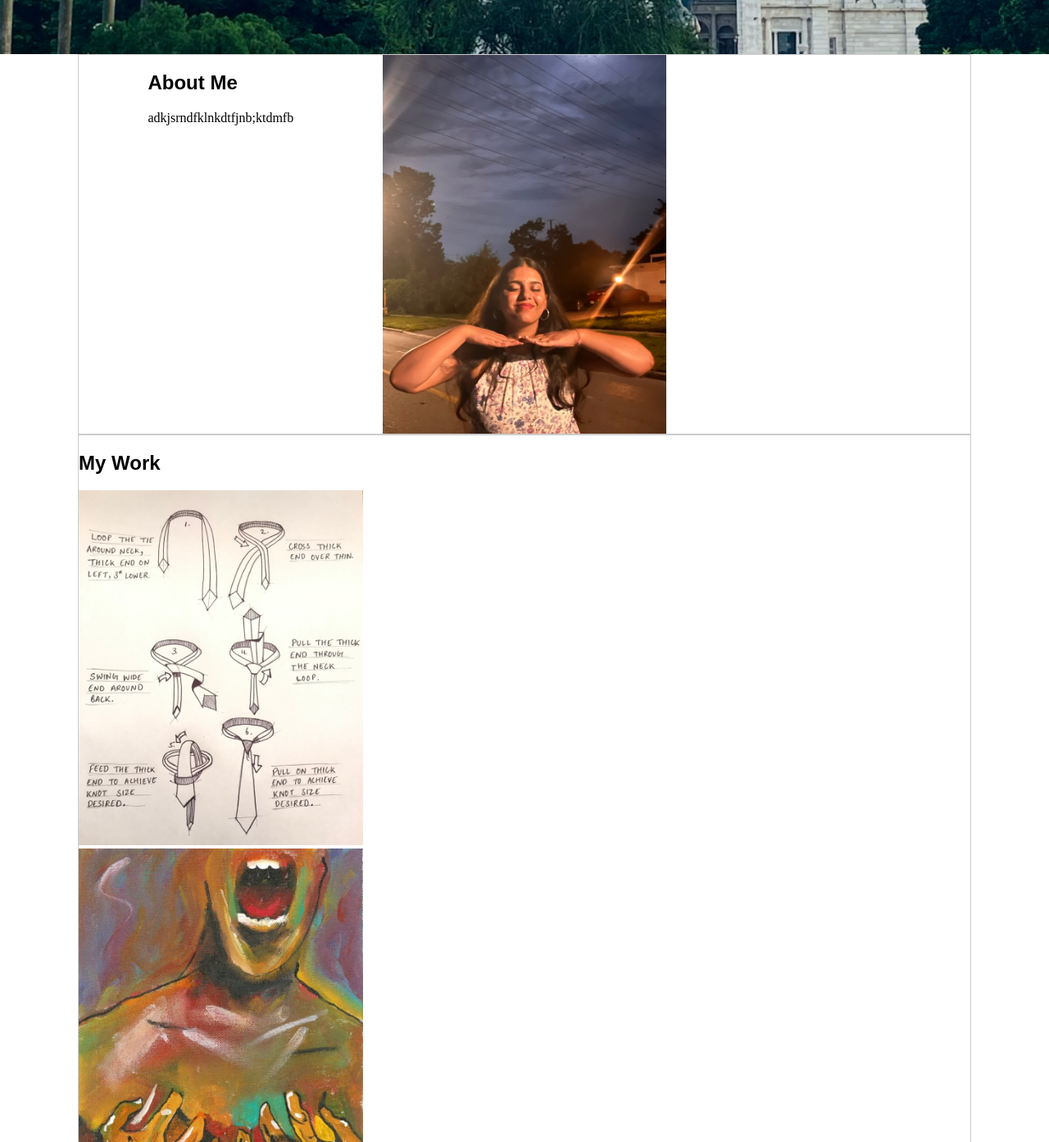
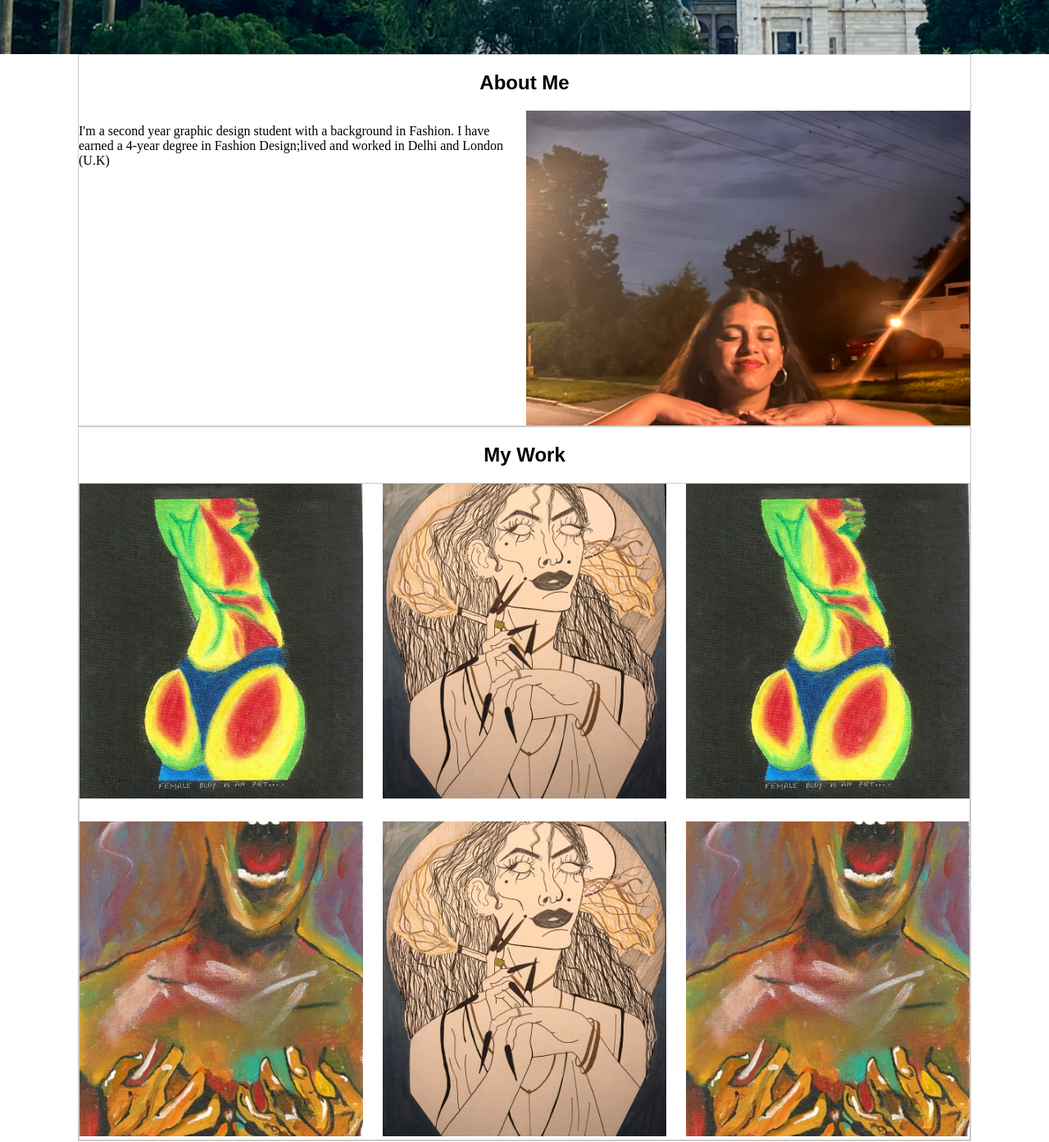
Before and after one commit to priyankshi2809/profile-page, a plain HTML site: page index.html in a window 1280 px wide. Shown: the part 640-2033 px from the top of the page at 82% size. Drawn offline with Linux system fonts and the light colour scheme.

Commit message:
html.index

```diff
--- a/css/main.css
+++ b/css/main.css
@@ -15,8 +15,9 @@ img {
 }
 
 
-h1, h2, a {
+h1 {
   font-family: 'Fira Sans', sans-serif;
+  text-align: center;
 }
 
 header p {
@@ -47,10 +48,6 @@ nav a:focus {
 }
 
 section {
-  display: grid;
-  grid-template-columns: 1fr 1fr 1fr;
-  gap: 1.5rem;
-  margin: 0 auto;
   border: 1px solid #ccc;
 
 }
@@ -59,7 +56,7 @@ section {
   width: 100%;
   background-color: #808000;
   height: 80vh;
-  background-image: url("../images/F85F6575-A4B9-4A03-9E81-B5B01F6F5115_1_105_c.jpeg");
+  background-image: url("../images/topimage.jpeg");
   background-repeat: no-repeat;
   background-position: center center;
   background-size: cover;
@@ -79,5 +76,30 @@ section {
   display: grid;
   grid-template-columns: 1fr 1fr 1fr;
   gap: 1.5rem;
-  max-width: 1080px;
 }
+
+div > img{
+  width: 100%;
+  height: 30vw;
+  object-fit: cover;
+}
+
+.aboutme {
+  display: flex;
+  gap: 1rem;
+  width: 100%;
+}
+
+.wrapper {
+  max-width: 1090px;
+  margin: 0 auto;
+}
+
+footer{
+  background-color: #000000;
+}
+
+footer p {
+  color: #ffffff;
+  text-align: center;
+}
--- a/index.html
+++ b/index.html
@@ -10,33 +10,49 @@
 
   <nav>
     <ul>
-        <li><a href="#About Me">About Me</a></li>
-        <li><a href="#My Work">My Work</a></li>
+      <li><a href="#about-me">About Me</a></li>
+      <li><a href="#my-work">My Work</a></li>
     </ul>
   </nav>
   <header class="hero-banner">
 
   </header>
-    <main>
+  <main class="wrapper">
 
-      <section class="about-me">
-        <div class="about-me">
-          <h1>About Me</h1>
-          <p>adkjsrndfklnkdtfjnb;ktdmfb</p>
+    <section>
+      <h1 id="about-me">About Me</h1>
+      <div class="aboutme">
+        <p>I'm a second year graphic design student with a background in Fashion. I have earned a 4-year degree in Fashion Design;lived and worked in Delhi and London (U.K) </p>
+        <img src="images/aboutme.jpeg" alt="">
       </div>
-        <img src="images/B734CEEF-0EF2-485B-BB20-0426DA2AA672_1_105_c.jpeg" alt="">
     </section>
 
-      <section class="my-work">
+    <section>
       <div class="my-work">
-          <h1>My Work</h1>
-          <img src="images/8DA1ACDE-DD6E-41EC-8470-06853D5BE50D_1_105_c.jpeg" alt="">
-          <img src="images/23E5483A-690A-42AC-8471-CD667B83323A.jpeg" alt="">
-          <img src="images/50f66f90-5955-44a7-881b-16c5c5a0bc05.jpg" alt="">
-          <img src="images/80C1D2FE-7A52-483C-94D4-D732F36BFB60.jpeg" alt="">
-          <img src="images/B3F65F13-CE85-448A-988F-D6F62F1CCB4F_1_105_c.jpeg" alt="">
-          <img src="images/CE7AA5AA-8A5A-4050-B461-C1F5CF357085_1_105_c.jpeg" alt="">
+        <h1 id="my-work">My Work</h1>
+        <section class="grid">
+          <div class="artone">
+            <img src="images/bodyart.jpeg" alt="">
           </div>
+          <div class="arttwo">
+            <img src="images/witchart.jpeg" alt="">
+          </div>
+          <div class="artthree">
+            <img src="images/bodyart.jpeg" alt="">
+          </div>
+          <div class="artfour">
+            <img src="images/myart.jpeg" alt="">
+          </div>
+          <div class="artfive">
+            <img src="images/witchart.jpeg" alt="">
+          </div>
+          <div class="artsix">
+            <img src="images/myart.jpeg" alt="">
+          </div>
+
+        </div>
+      </section>
+
     </section>
   </main>
 
```
Also changed, not shown: images/aboutme.jpeg (renamed from images/B734CEEF-0EF2-485B-BB20-0426DA2AA672_1_105_c.jpeg), images/bodyart.jpeg (renamed from images/80C1D2FE-7A52-483C-94D4-D732F36BFB60.jpeg), images/crayonimage.jpg (renamed from images/50f66f90-5955-44a7-881b-16c5c5a0bc05.jpg), images/illustration.jpeg (renamed from images/B3F65F13-CE85-448A-988F-D6F62F1CCB4F_1_105_c.jpeg), images/myart.jpeg (renamed from images/23E5483A-690A-42AC-8471-CD667B83323A.jpeg), images/tieknot.jpeg (renamed from images/8DA1ACDE-DD6E-41EC-8470-06853D5BE50D_1_105_c.jpeg), images/topimage.jpeg (renamed from images/F85F6575-A4B9-4A03-9E81-B5B01F6F5115_1_105_c.jpeg), images/witchart.jpeg (renamed from images/CE7AA5AA-8A5A-4050-B461-C1F5CF357085_1_105_c.jpeg). Lines whose indentation alone changed are shown as unchanged.
